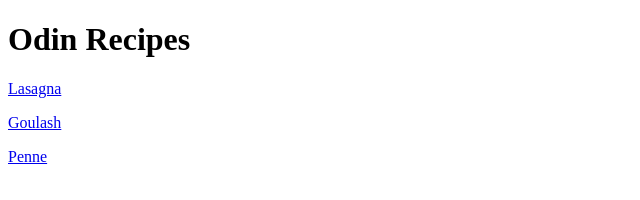
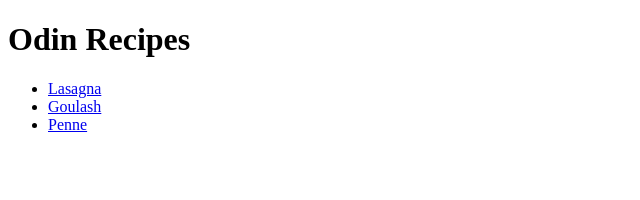
Before and after one commit to Lemontus/odin-recipes, a plain HTML site: page index.html in a window 1280 px wide. Shown: the whole page, without its empty margins (0-640 px from the left). Drawn offline with Linux system fonts and the light colour scheme.

Commit message:
Change paragraphs to unordered list in index.html

```diff
--- a/index.html
+++ b/index.html
@@ -7,8 +7,10 @@
 </head>
 <body>
     <h1>Odin Recipes</h1>
-    <p><a href="recipes/lasagna.html">Lasagna</a></p>
-    <p><a href="recipes/goulash.html">Goulash</a></p>
-    <p><a href="recipes/penne.html">Penne</a></p>
+    <ul>
+        <li><a href="recipes/lasagna.html">Lasagna</a></li>
+        <li><a href="recipes/goulash.html">Goulash</a></li>
+        <li><a href="recipes/penne.html">Penne</a></li>
+    </ul>
 </body>
 </html>
```
